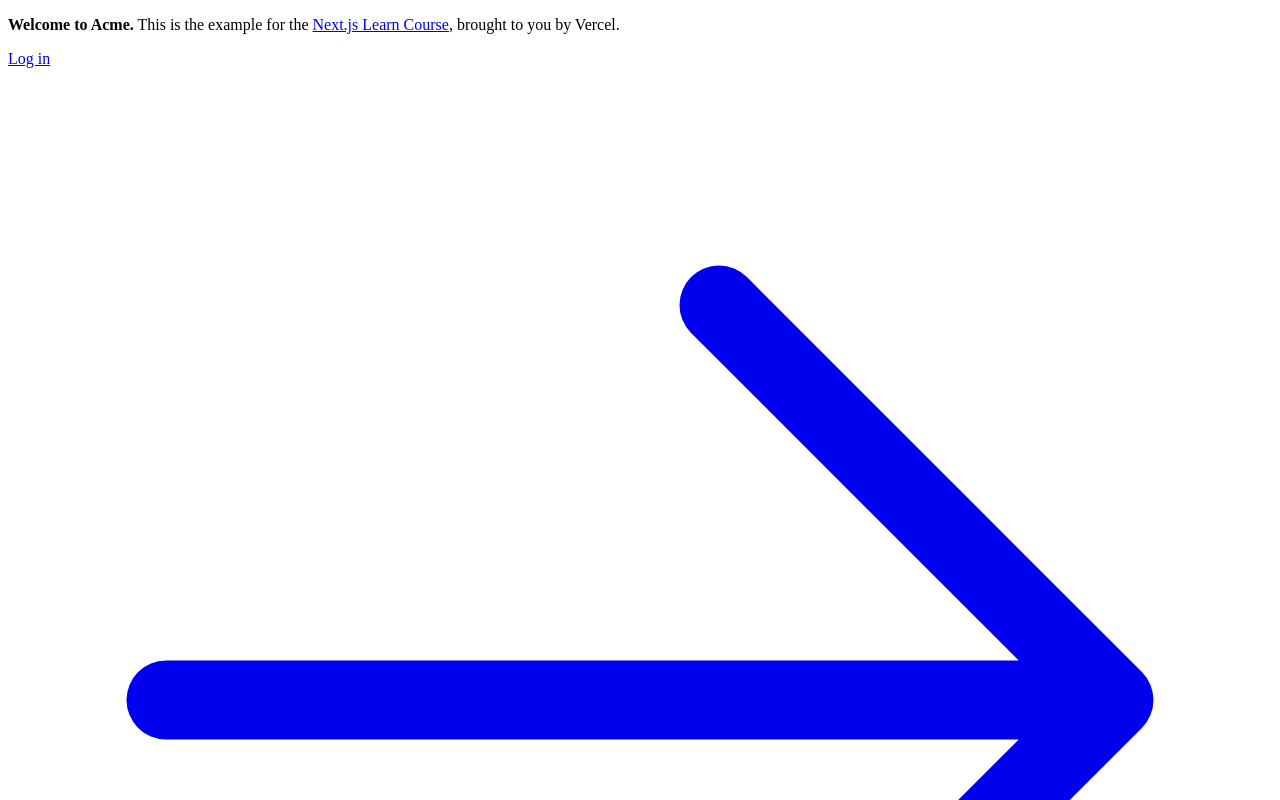
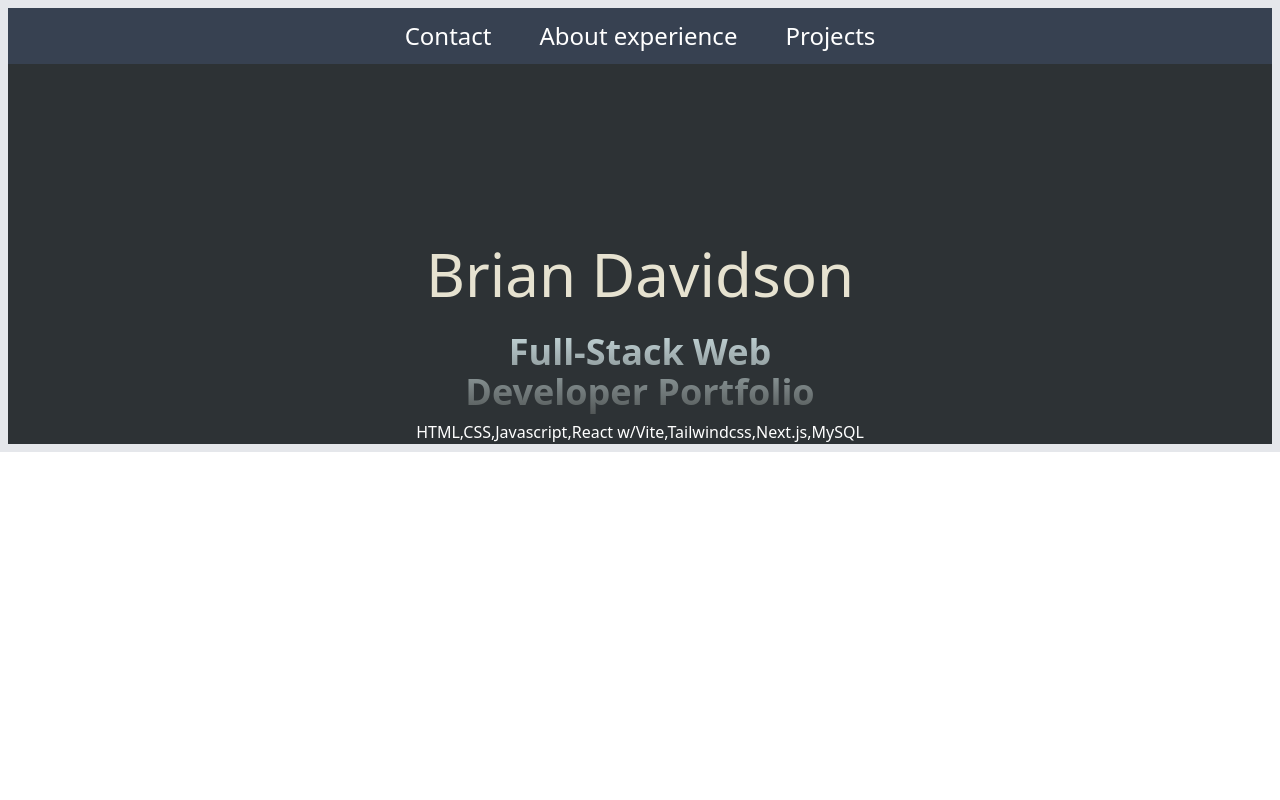
Before and after one commit to lexmus101/nextjs-dashboard, a Next.js app: page / in a window 1280 px wide. Shown: the top 800 px of the page. Built offline with nearby package versions, Linux system fonts and the light colour scheme.

Commit message:
Edited Hero Tailwindcss

```diff
--- a/app/layout.tsx
+++ b/app/layout.tsx
@@ -1,3 +1,5 @@
+import "@/app/ui/global.css";
+
 export default function RootLayout({
   children,
 }: {
--- a/app/page.tsx
+++ b/app/page.tsx
@@ -2,32 +2,40 @@ import AcmeLogo from '@/app/ui/acme-logo';
 import { ArrowRightIcon } from '@heroicons/react/24/outline';
 import Link from 'next/link';
 
+// const Tabs = ({ tabClass } : {tabClass: any}) => {
+//   return (
+//       <div className="object-center">{tabClass}</div>
+//   );
+// };
+
 export default function Page() {
   return (
-    <main className="flex min-h-screen flex-col p-6">
-      <div className="flex h-20 shrink-0 items-end rounded-lg bg-blue-500 p-4 md:h-52">
-        {/* <AcmeLogo /> */}
+    <main className='bg-[#2d3235] border-8 '>
+      <div>
+
       </div>
-      <div className="mt-4 flex grow flex-col gap-4 md:flex-row">
-        <div className="flex flex-col justify-center gap-6 rounded-lg bg-gray-50 px-6 py-10 md:w-2/5 md:px-20">
-          <p className={`text-xl text-gray-800 md:text-3xl md:leading-normal`}>
-            <strong>Welcome to Acme.</strong> This is the example for the{' '}
-            <a href="https://nextjs.org/learn/" className="text-blue-500">
-              Next.js Learn Course
-            </a>
-            , brought to you by Vercel.
-          </p>
-          <Link
-            href="/login"
-            className="flex items-center gap-5 self-start rounded-lg bg-blue-500 px-6 py-3 text-sm font-medium text-white transition-colors hover:bg-blue-400 md:text-base"
-          >
-            <span>Log in</span> <ArrowRightIcon className="w-5 md:w-6" />
-          </Link>
-        </div>
-        <div className="flex items-center justify-center p-6 md:w-3/5 md:px-28 md:py-12">
-          {/* Add Hero Images Here */}
+      <div className="text-2xl">
+        <ul className="text-[#ffffff] bg-gray-700 flex justify-center p-3 space-x-12">
+          <li>Contact</li>
+          <li>About experience</li>
+          <li>Projects</li>
+        </ul>
+      </div>
+      <div>
+        <h2 className="text-6xl text-[#e6e2d0] flex justify-center mt-5
+        pt-40 mb-3 pb-2 font-medium">Brian Davidson</h2>
+        <h3 className="text-4xl text-center text-transparent bg-clip-text
+        font-bold bg-gradient-to-b
+        from-[#d0e3e6] to-[#4a4e4e] p-2">
+          Full-Stack Web <br/> Developer Portfolio</h3>
+        <h3 className="text-4xl text-blue-300 flex justify-center"></h3>
+        <p className="text-1xl text-white flex justify-center">
+          HTML,CSS,Javascript,React w/Vite,Tailwindcss,Next.js,MySQL </p>
+        <div>
+
         </div>
       </div>
     </main>
-  );
+
+  )
 }
--- a/app/ui/dashboard/cards.tsx
+++ b/app/ui/dashboard/cards.tsx
@@ -4,7 +4,7 @@ import {
   UserGroupIcon,
   InboxIcon,
 } from '@heroicons/react/24/outline';
-import { lusitana } from '@/app/ui/fonts';
+// import { lusitana } from '@/app/ui/fonts';
 
 const iconMap = {
   collected: BanknotesIcon,
@@ -47,12 +47,12 @@ export function Card({
         {Icon ? <Icon className="h-5 w-5 text-gray-700" /> : null}
         <h3 className="ml-2 text-sm font-medium">{title}</h3>
       </div>
-      <p
+      {/* <p
         className={`${lusitana.className}
           truncate rounded-xl bg-white px-4 py-8 text-center text-2xl`}
       >
         {value}
-      </p>
+      </p> */}
     </div>
   );
 }
--- a/app/ui/global.css
+++ b/app/ui/global.css
@@ -1,6 +1,7 @@
 @tailwind base;
 @tailwind components;
 @tailwind utilities;
+
 
 input[type='number'] {
   -moz-appearance: textfield;
```
